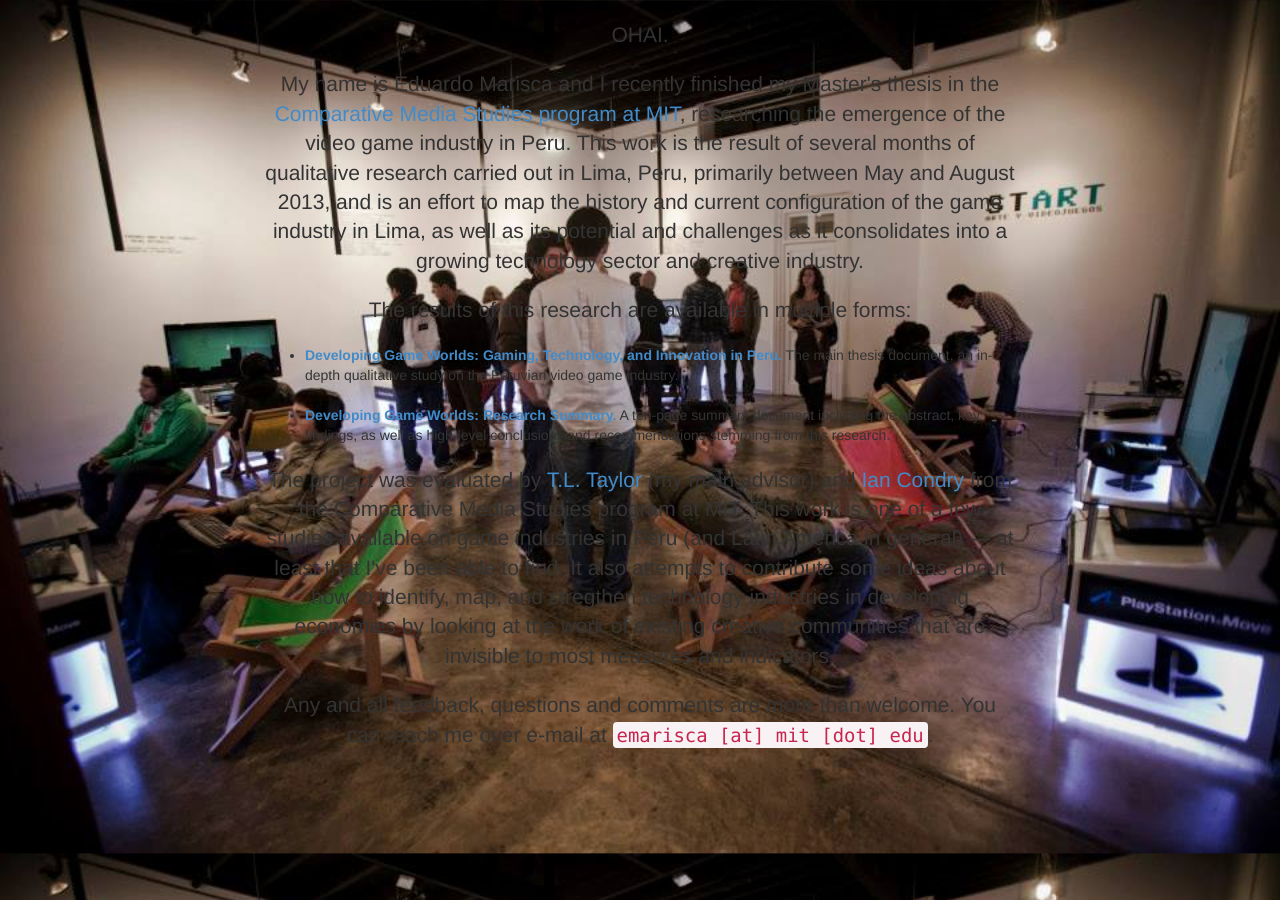
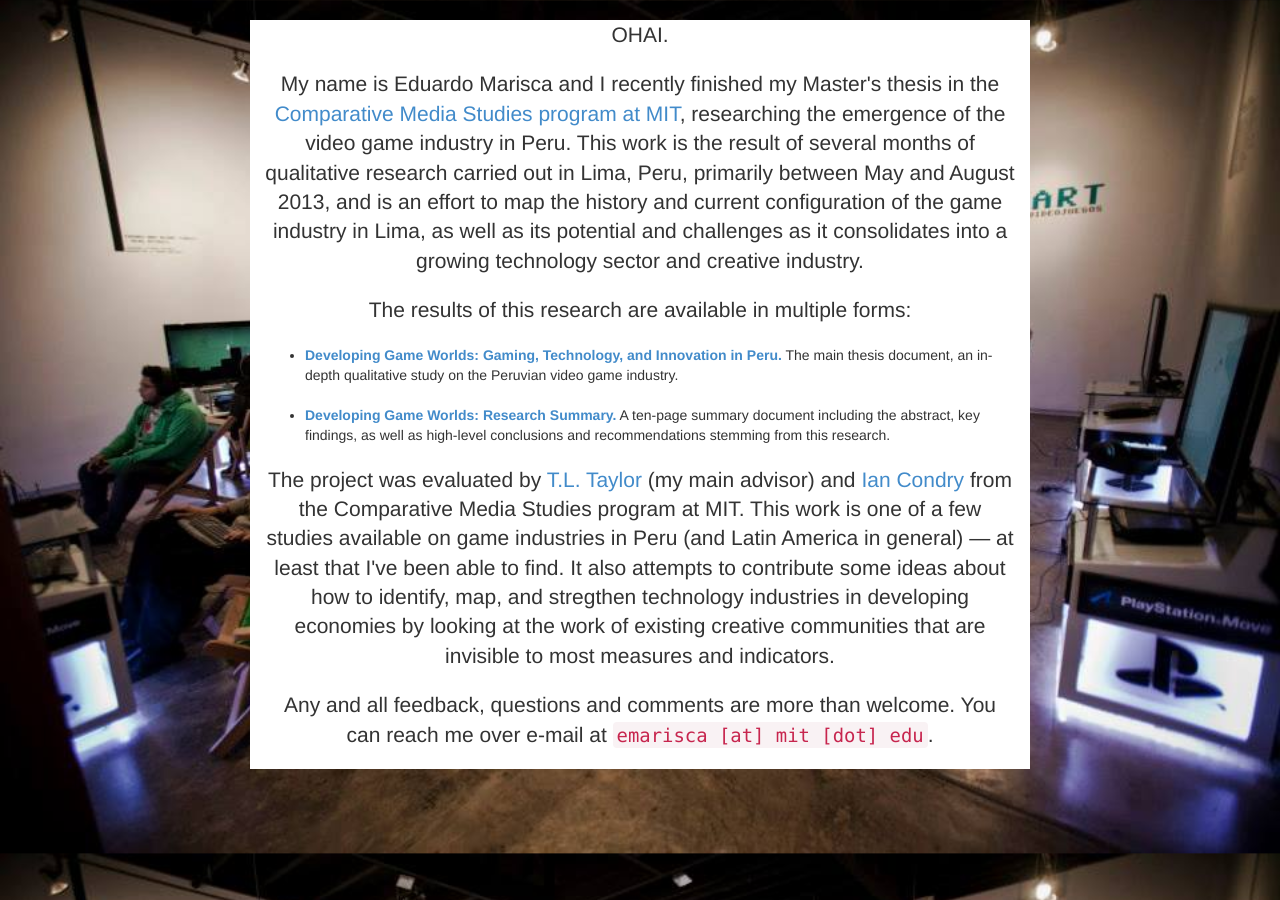
Before and after one commit to piscosour/piscosour.github.io, a Jekyll site: the page built from thesis/index.html, in a window 1280 px wide. Built offline with Jekyll 4.4.1, drawn with Linux system fonts in a browser that asks for light colours.

Commit message:
bg fine tuning 1

```diff
--- a/_layouts/landing.html
+++ b/_layouts/landing.html
@@ -1,6 +1,6 @@
 {% include header.html %}
 <div class="row">
-	<div class="col-md-8 col-md-offset-2" style="margin-top: 20px" name="content">
+	<div class="col-md-8 col-md-offset-2" style="margin-top: 20px{% if page.background %}; background-color: #FFFFFF{% endif %}" name="content">
 		{{ content }}
 	</div>
 </div>
```
